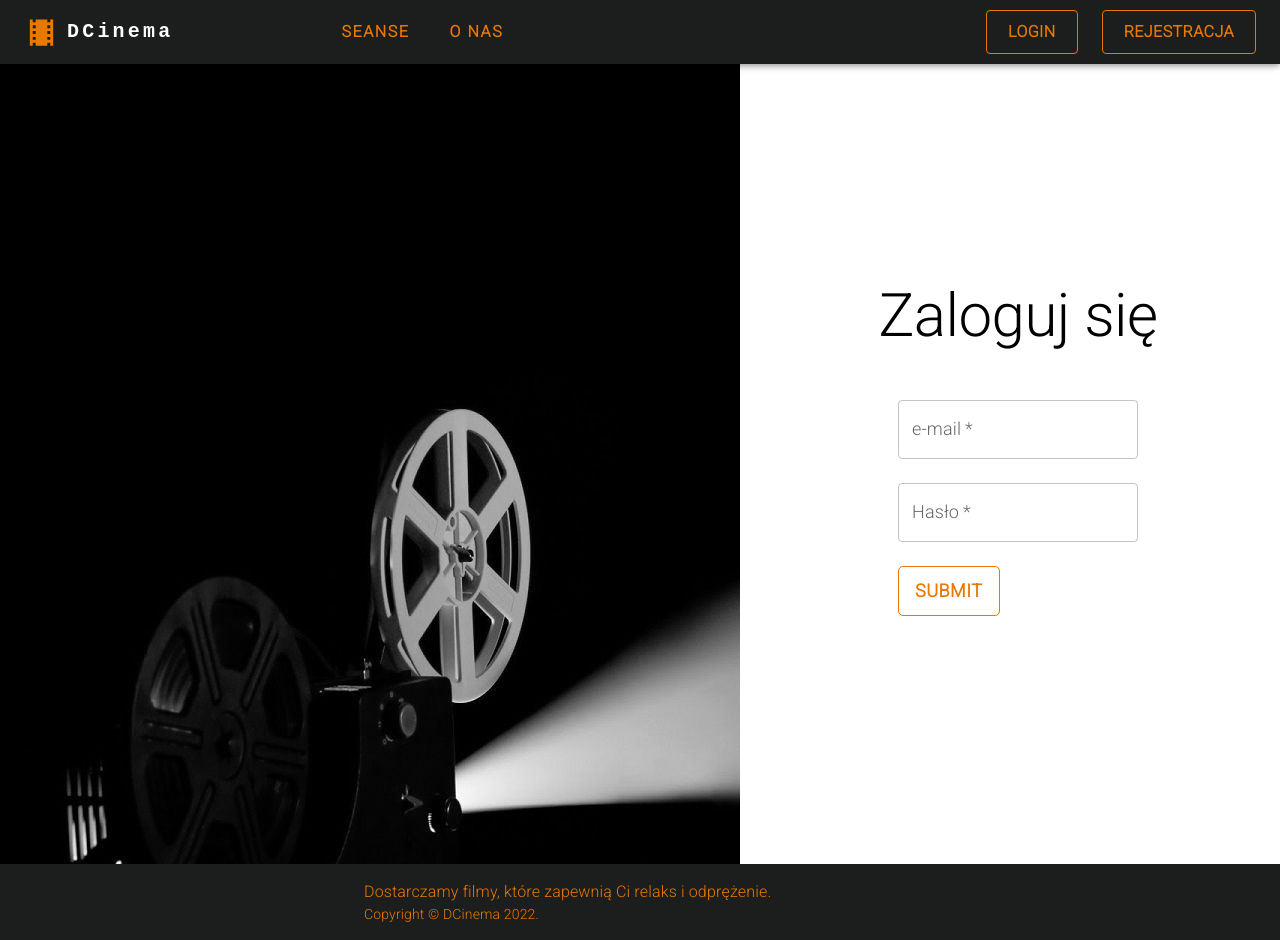
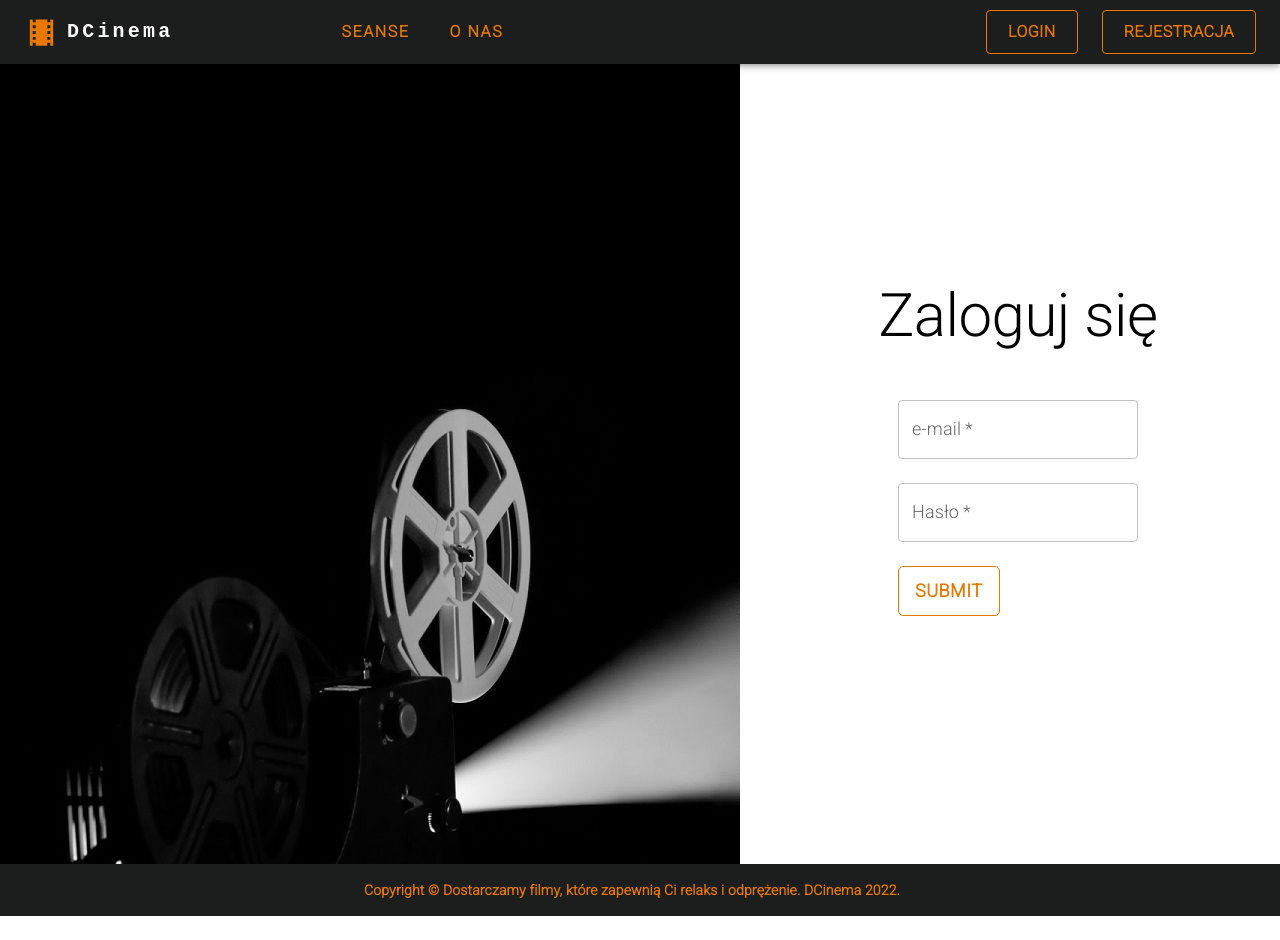
Before and after one commit to damianjasinski/bnabd_front, a React (Create React App) app: page /login in a window 1280 px wide. After the commit the page ends 916 px from the top, so only its background shows below. Built offline with nearby package versions, Linux system fonts and the light colour scheme.

Commit message:
Footer fix

```diff
--- a/src/Guest/Footer.js
+++ b/src/Guest/Footer.js
@@ -16,9 +16,14 @@ const theme = createTheme({
 
 function Copyright() {
   return (
-    <Typography variant="body2" color="#e87800">
+    <Typography variant="body2" color="#e87800"
+    sx={
+      {
+        fontWeight: 'bold'
+      }
+    }>
       {'Copyright © '}
-        DCinema
+      Dostarczamy filmy, które zapewnią Ci relaks i odprężenie. DCinema
       {' '}
       {new Date().getFullYear()}
       {'.'}
@@ -31,8 +36,8 @@ const Footer = () => {
       <Box
         component="footer"
         sx={{
+          px: 2,
           py: 2,
-          px: 2,
           mt: 'auto',
           backgroundColor: "#1C1D1D",
           color: "#e87800",
@@ -40,9 +45,6 @@ const Footer = () => {
       >
         <Box>
         <Container maxWidth="sm">
-          <Typography variant="body1">
-            Dostarczamy filmy, które zapewnią Ci relaks i odprężenie.
-          </Typography>
           <Copyright />
         </Container>
 
--- a/src/User/ReserveCardItem.js
+++ b/src/User/ReserveCardItem.js
@@ -45,7 +45,7 @@ const CardItem = (props) => {
           <img src={props.seance.titles.imUrl} height={450} />
         </Grid>
       </Grid>
-      <Footer></Footer>
+
     </Card>
   );
 };
--- a/src/User/ReserveSeanceStepper.js
+++ b/src/User/ReserveSeanceStepper.js
@@ -13,6 +13,7 @@ import Navbar from "./Navbar";
 import { useLocation } from "react-router-dom";
 import { Navigate } from "react-router-dom";
 import Paper from "@mui/material/Paper";
+import Footer from "../Guest/Footer";
 const axios = require("axios").default;
 
 const backgroundStyle = {
@@ -32,6 +33,7 @@ const ReserveSeance = () => {
   const [activeStep, setActiveStep] = React.useState(0);
   const [skipped, setSkipped] = React.useState(new Set());
   const token = sessionStorage.getItem("jwt");
+
 
   const isStepOptional = (step) => {
     return step === 2;
@@ -212,6 +214,7 @@ const ReserveSeance = () => {
           </Grid>
         </Box>
       </Container>
+      <Footer></Footer>
     </Paper>
   );
 };
```
